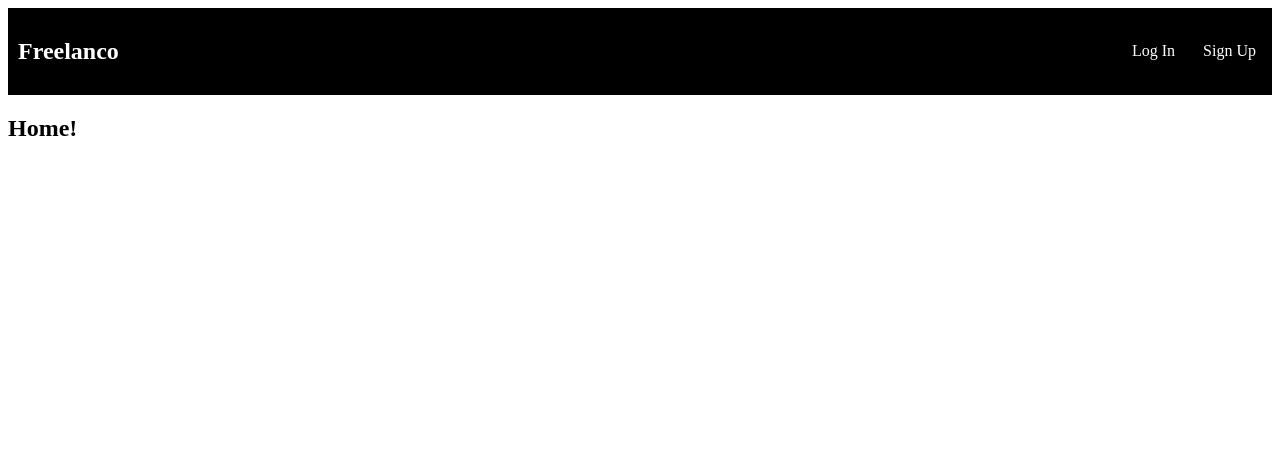
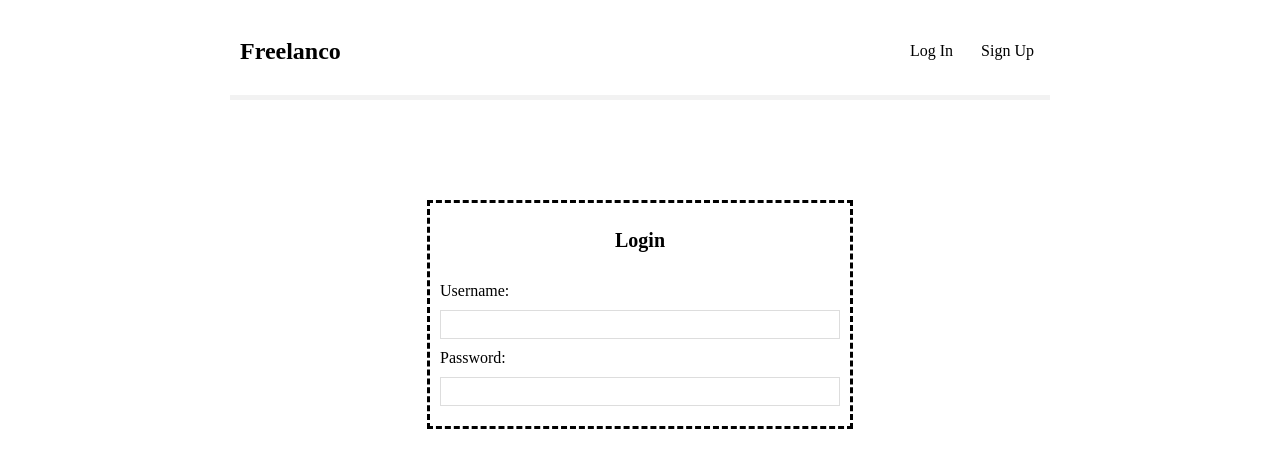
Before and after one commit to moezemara/freelance-dashboard, a React (Create React App) app: page /login in a window 1280 px wide. Shown: the top 468 px of the page. Built offline with nearby package versions, Linux system fonts and the light colour scheme.

Commit message:
added login and signup forms

```diff
--- a/src/App.js
+++ b/src/App.js
@@ -2,13 +2,28 @@ import Navbar  from './Navbar';
 import Home from './Home';
 import React from 'react';
 import {BrowserRouter as Router, Route, Switch} from 'react-router-dom';
+import SignUp from './SignUp';
+import Login from './Login';
 
 function App() {
     return (
       <Router>
         <div className="App">
           <Navbar/>
-          <Home/>
+          <div className='content'>
+            <Switch>
+              <Route exact path="/">
+                <Home/>
+              </Route>
+              <Route exact path="/signup">
+                <SignUp/>
+              </Route>
+              <Route exact path="/login">
+                <Login/>
+              </Route>
+
+            </Switch>
+          </div>
         </div>
       </Router>
     );
--- /dev/null
+++ b/src/Login.js
@@ -0,0 +1,17 @@
+const Login = () => {
+    return (
+        <div className="login">
+            <h2>Login</h2>
+            <form>
+                <label>Username:</label>
+                <input type="text"/>
+                <label>Password:</label>
+                <input type="text"/>
+
+            </form>
+        </div>
+    );
+}
+
+
+export default Login
--- /dev/null
+++ b/src/SignUp.js
@@ -0,0 +1,17 @@
+const SignUp = () => {
+    return (
+        <div className="signup">
+            <h2>SignUp</h2>
+            <form>
+                <label>Username:</label>
+                <input type="text"/>
+                <label>Password:</label>
+                <input type="text"/>
+
+            </form>
+        </div>
+    );
+}
+
+
+export default SignUp
--- a/src/index.css
+++ b/src/index.css
@@ -1,9 +1,14 @@
+@import url('https://fonts.googleapis.com/css2?family=Quicksand:wght@300;400;500;600;700&display=swap');
+
 .navbar{
-  background-color: black;
-  color: white;
+  background-color: white;
+  color: black;
   padding: 10px;
   display: flex;
+  max-width: 800px;
   align-items: center;
+  border-bottom: 5px solid #f2f2f2;
+  margin: 0 auto;
 }
 
 .navbar .links{
@@ -11,14 +16,67 @@
 }
 
 .navbar a{
-  color:white;
+  color: black;
   margin-left: 16px;
   text-decoration: none;
   padding: 6px;
 }
 
-.navbar a:hover{
-  background-color: white;
-  color: black;
+.navbar h2:hover {
+  background-color: black;
+  color: white;
   border-radius: 8px;
 }
+.navbar a:hover{
+  background-color: black;
+  color: white;
+  border-radius: 4px;
+
+}
+
+.signup, .login {
+
+  max-width: 400px;
+  margin: 0 auto;
+  margin-top: 100px;
+
+
+  border: dashed;
+  padding: 10px;
+  text-align: center;
+
+}
+
+.signup label, .login label {
+
+  text-align: left;
+
+  display: block;
+
+}
+
+.signup h2, .login h2{
+
+  font-size: 20px;
+
+  color: black;
+
+  margin-bottom: 30px;
+
+}
+
+.signup input, .login input{
+
+  width: 100%;
+
+  padding: 6px 10px;
+
+  margin: 10px 0;
+
+  border: 1px solid #ddd;
+
+  box-sizing: border-box;
+
+  display: block;
+
+}
```
Also changed, not shown: src/BasicNavbar.js (added, +9 -0 lines), src/logo.svg (deleted).
